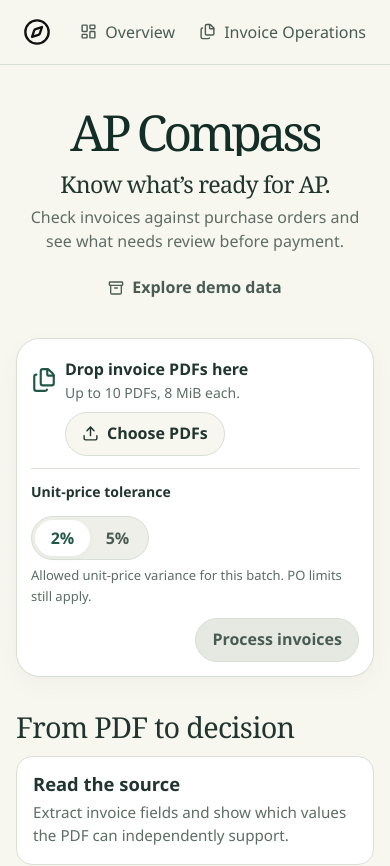
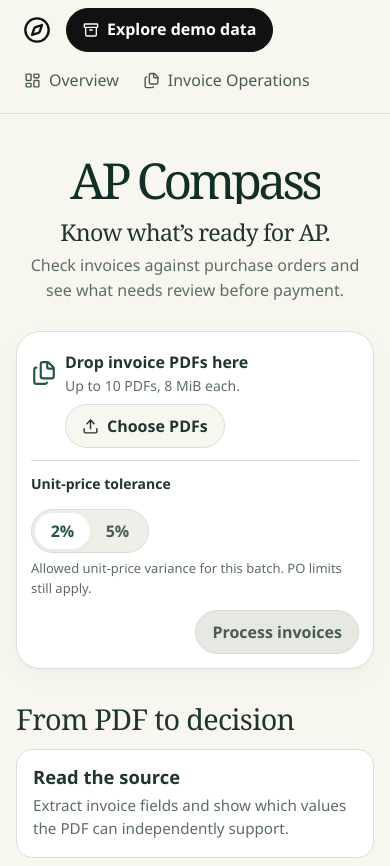
Before and after one commit to Arnavvats287/ap-compass, a React (Vite) app in the folder frontend/: page / in a window 390 px wide. Shown: the top 866 px of the page. Built offline with nearby package versions, Linux system fonts and the light colour scheme.

Commit message:
style: feature demo library in launch header

```diff
--- a/frontend/src/App.tsx
+++ b/frontend/src/App.tsx
@@ -6,6 +6,7 @@ import Queue from './Queue'
 import Workspace from './Workspace'
 import BatchUpload, { BatchUploadProvider } from './BatchUpload'
 import LaunchPage from './LaunchPage'
+import DemoDataLibrary from './DemoDataLibrary'
 
 export default function App() {
   const location = useLocation()
@@ -40,6 +41,7 @@ export default function App() {
       </a>
       <header className={isLaunch ? 'app-header launch-header' : 'app-header'}>
         <div className="header-inner">
+          <div className="header-start">
             <Link className="brand" to="/" aria-label="AP Compass home">
               <Compass size={30} aria-hidden="true" />
               {!isLaunch && (
@@ -48,6 +50,8 @@ export default function App() {
                 </span>
               )}
             </Link>
+            {isLaunch && <DemoDataLibrary />}
+          </div>
           <nav aria-label="Main navigation">
             <NavLink end to="/overview">
               <LayoutDashboard size={17} aria-hidden="true" />
--- a/frontend/src/BatchUpload.tsx
+++ b/frontend/src/BatchUpload.tsx
@@ -5,7 +5,6 @@ import { ArrowLeft, ArrowUpRight, Files, FileText, LoaderCircle, Upload, X } fro
 import { Link } from 'react-router-dom'
 import { api } from './api'
 import { Status } from './components'
-import DemoDataLibrary from './DemoDataLibrary'
 import { fileSize, toleranceLabel, words } from './format'
 import { active } from './queries'
 import type { ExecutionState, Outcome, PriceTolerance } from './types'
@@ -370,7 +369,6 @@ export default function BatchUpload({ launch = false }: { launch?: boolean }) {
             <p className="launch-description">
               Check invoices against purchase orders and see what needs review before payment.
             </p>
-            <DemoDataLibrary />
           </header>
         )}
         <section
--- a/frontend/src/DemoDataLibrary.tsx
+++ b/frontend/src/DemoDataLibrary.tsx
@@ -75,7 +75,7 @@ export default function DemoDataLibrary() {
       <button
         ref={opener}
         type="button"
-        className="button quiet demo-library-trigger"
+        className="button demo-library-trigger"
         aria-haspopup="dialog"
         onClick={() => dialog.current?.showModal()}
       >
--- a/frontend/src/demo-data.css
+++ b/frontend/src/demo-data.css
@@ -1,5 +1,24 @@
-.demo-library-trigger {
-  margin-top: var(--space-sm);
+.header-start {
+  display: flex;
+  align-items: center;
+  gap: 8px;
+}
+
+.launch-header .demo-library-trigger {
+  border: 1px solid #111;
+  border-radius: var(--radius-pill);
+  background: #111;
+  color: #fff;
+  white-space: nowrap;
+}
+
+.launch-header .demo-library-trigger:hover {
+  background: #292929;
+}
+
+.launch-header .demo-library-trigger:focus-visible {
+  outline-color: #111;
+  outline-offset: 3px;
 }
 
 html:has(.demo-library[open]) {
--- a/frontend/src/launch.css
+++ b/frontend/src/launch.css
@@ -474,6 +474,17 @@
 }
 
 @media (max-width: 520px) {
+  .launch-header .header-inner {
+    flex-wrap: wrap;
+    padding-block: 8px;
+    row-gap: 4px;
+  }
+
+  .launch-header nav {
+    flex-basis: 100%;
+    margin-left: 0;
+  }
+
   .launch-steps,
   .launch-intake .intake-console[data-started='false'] .batch-list {
     grid-template-columns: minmax(0, 1fr);
```
Lines whose indentation alone changed are shown as unchanged.
